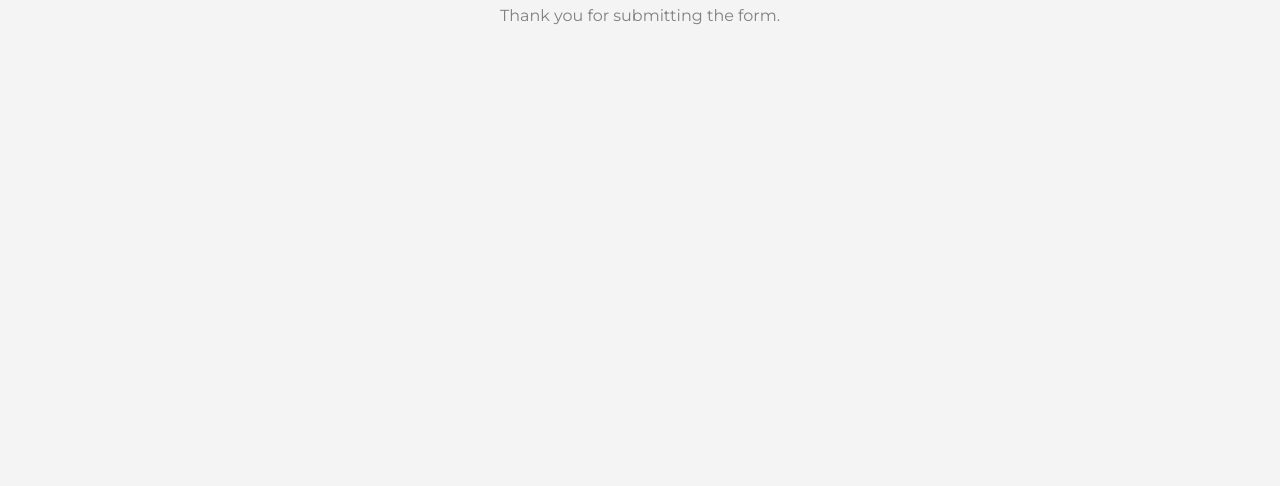
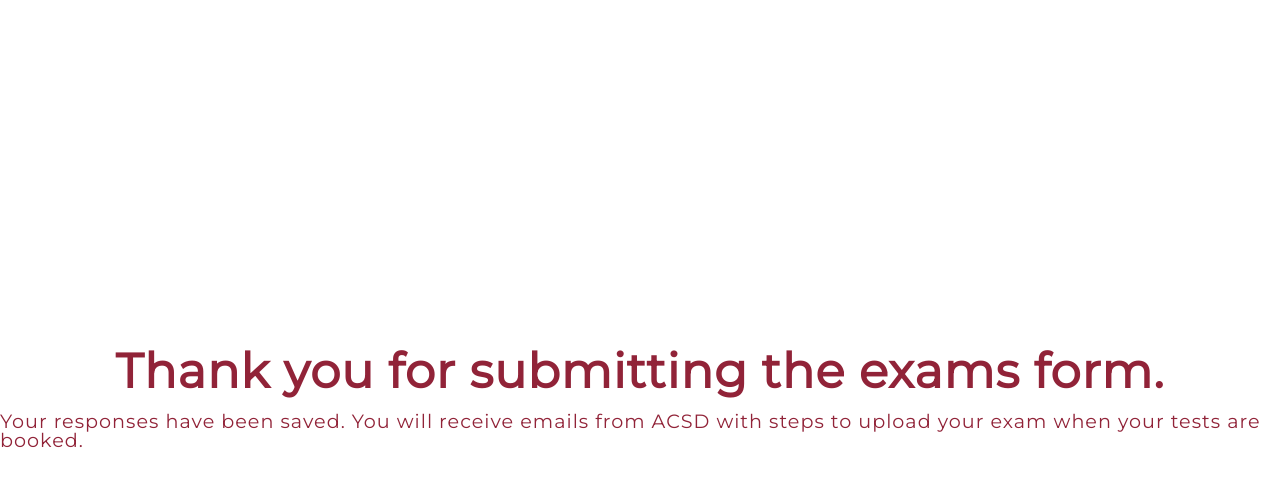
Before and after one commit to vishal-handa/Exams-Form, a React (Create React App) app in the folder exams-form/: page /confirmation in a window 1280 px wide. Shown: the top 486 px of the page. Built offline with nearby package versions, Linux system fonts and the light colour scheme.

Commit message:
remove test button

```diff
--- a/exams-form/src/components/Confirmation.js
+++ b/exams-form/src/components/Confirmation.js
@@ -1,11 +1,47 @@
 import React from "react";
+import styled from "styled-components";
 
 const Confirmation = () => {
   return (
-    <div>
-      <p>Thank you for submitting the form. </p>
-    </div>
+    <Wrapper>
+      <H1>
+        <strong>Thank you for submitting the exams form. </strong>
+      </H1>
+      <P>
+        Your responses have been saved. You will receive emails from ACSD with
+        steps to upload your exam when your tests are booked.
+      </P>
+    </Wrapper>
   );
 };
 
+const Wrapper = styled.div`
+  display: flex;
+  flex-direction: column;
+  align-items: center;
+  justify-content: center;
+  background-color: white;
+  overflow-x: hidden;
+  height: 100vh;
+  width: 100vw;
+`;
+
+const H1 = styled.h1`
+  color: #912338;
+  font-size: 3em;
+  text-transform: none;
+  letter-spacing: 1px;
+  font-family: "Montserrat", sans-serif;
+  margin-bottom: 5px;
+`;
+
+const P = styled.p`
+  color: #912338;
+  font-size: 1.2em;
+  text-transform: none;
+  letter-spacing: 1px;
+  font-family: "Montserrat", sans-serif;
+  margin-bottom: 5px;
+`;
+
 export default Confirmation;
--- a/exams-form/src/components/ExamForm.js
+++ b/exams-form/src/components/ExamForm.js
@@ -41,7 +41,7 @@ const ExamForm = () => {
   const handleAddTest = (ev, courseIndex) => {
     ev.preventDefault();
     let newData = { ...Inputs };
-    console.log(courseIndex);
+    // console.log(courseIndex);
     newData.examInfo.push(examDetails);
     // console.log(newData);
     setInputs(newData);
@@ -58,7 +58,6 @@ const ExamForm = () => {
         }
         return obj;
       });
-      // console.log(updatedState)
       setInputs({ ...Inputs, examInfo: updatedState });
     }
   };
@@ -115,6 +114,15 @@ const ExamForm = () => {
     setInputs({ ...Inputs, examInfo: updatedState });
   };
 
+  const handleRemoveTest = (ev, course, index) => {
+    ev.preventDefault();
+    const newData = JSON.parse(JSON.stringify(Inputs));
+    const filtered = newData.examInfo.filter(
+      (el, idx) => el !== course && index !== idx
+    );
+    setInputs({ ...Inputs, examInfo: filtered });
+  };
+
   const handleSubmit = (ev) => {
     ev.preventDefault();
     Inputs.examInfo.forEach((elem) => {
@@ -142,18 +150,6 @@ const ExamForm = () => {
           window.alert("Error in submission! Please try again.");
         }
       });
-
-    // fetch("/send-tests", {
-    //   method: "POST",
-    //   headers: {
-    //     Accept: "application/json",
-    //     "Content-Type": "application/json",
-    //   },
-    //   body: JSON.stringify(Inputs),
-    // })
-    //   .then((res) => res.json())
-    //   .then((res) => console.log(res))
-    //   .catch((err) => console.log(err));
   };
 
   return (
@@ -195,19 +191,10 @@ const ExamForm = () => {
               </tr>
             </thead>
             {Inputs.examInfo.map((course, index) => {
-              // console.log(course);
               return (
                 <tbody key={index}>
                   <tr>
-                    <td>
-                      {/* <Label htmlFor="course">Course Code:</Label> */}
-                      {/* <Input
-                    id="course"
-                    maxLength="4"
-                    value={Inputs.examInfo[index].course}
-                    onChange={(ev) => handleCourseInput(ev, index)}
-                    required
-                  /> */}
+                    <td style={{ width: "200px" }}>
                       <Select
                         options={courseList}
                         value={{ label: Inputs.examInfo[index].course }}
@@ -215,14 +202,10 @@ const ExamForm = () => {
                         defaultValue={Inputs.examInfo[index].course}
                         required
                         isSearchable={true}
-                        // isLoading={true}
                         isClearable={true}
-                        // width="300px"
                       />
                     </td>
                     <td>
-                      {/* <Label>Exam Date</Label> */}
-                      {/* <br />{" "} */}
                       <Input
                         type="date"
                         value={Inputs.examInfo[index].examDate}
@@ -233,8 +216,6 @@ const ExamForm = () => {
                       />
                     </td>
                     <td>
-                      {/* <Label>Test Start:</Label>
-                      <br />{" "} */}
                       <Input
                         value={Inputs.examInfo[index].startTime}
                         type="time"
@@ -245,8 +226,6 @@ const ExamForm = () => {
                       />
                     </td>
                     <td>
-                      {/* <Label>Test End:</Label>
-                      <br />{" "} */}
                       <Input
                         type="time"
                         value={Inputs.examInfo[index].endTime}
@@ -257,8 +236,6 @@ const ExamForm = () => {
                       />
                     </td>
                     <td>
-                      {/* <Label>Instructions</Label>
-                      <br />{" "} */}
                       <Textarea
                         rows="4"
                         cols="20"
@@ -268,8 +245,8 @@ const ExamForm = () => {
                       />
                     </td>
                     <td>
-                      {/* <br />{" "} */}
                       <Button
+                        onClick={(ev) => handleRemoveTest(ev, course, index)}
                         style={{
                           visibility: index > 0 ? "visibile" : "hidden",
                         }}
@@ -377,14 +354,14 @@ const CourseContainer = styled.div`
   }
 `;
 
-const TestContainer = styled.div`
-  display: flex;
-  flex-direction: column;
-  /* padding: 10px; */
-  border-radius: 10px;
-  margin-left: 10px;
-  width: inherit;
-`;
+// const TestContainer = styled.div`
+//   display: flex;
+//   flex-direction: column;
+//   /* padding: 10px; */
+//   border-radius: 10px;
+//   margin-left: 10px;
+//   width: inherit;
+// `;
 const Label = styled.label`
   color: #912338;
   font-size: 1.2em;
@@ -424,22 +401,22 @@ const Button = styled.button`
   margin: 10px;
 `;
 
-const H1 = styled.h1`
-  color: #912338;
-  font-size: 2em;
-  text-transform: none;
-  letter-spacing: 1px;
-  font-family: "Montserrat", sans-serif;
-  margin-bottom: 5px;
-`;
+// const H1 = styled.h1`
+//   color: #912338;
+//   font-size: 2em;
+//   text-transform: none;
+//   letter-spacing: 1px;
+//   font-family: "Montserrat", sans-serif;
+//   margin-bottom: 5px;
+// `;
 
-const H2 = styled.p`
-  color: #912338;
-  font-size: 1.2em;
-  text-transform: none;
-  letter-spacing: 1px;
-  font-family: "Montserrat", sans-serif;
-  margin-bottom: 5px;
-`;
+// const H2 = styled.p`
+//   color: #912338;
+//   font-size: 1.2em;
+//   text-transform: none;
+//   letter-spacing: 1px;
+//   font-family: "Montserrat", sans-serif;
+//   margin-bottom: 5px;
+// `;
 
 export default ExamForm;
```
